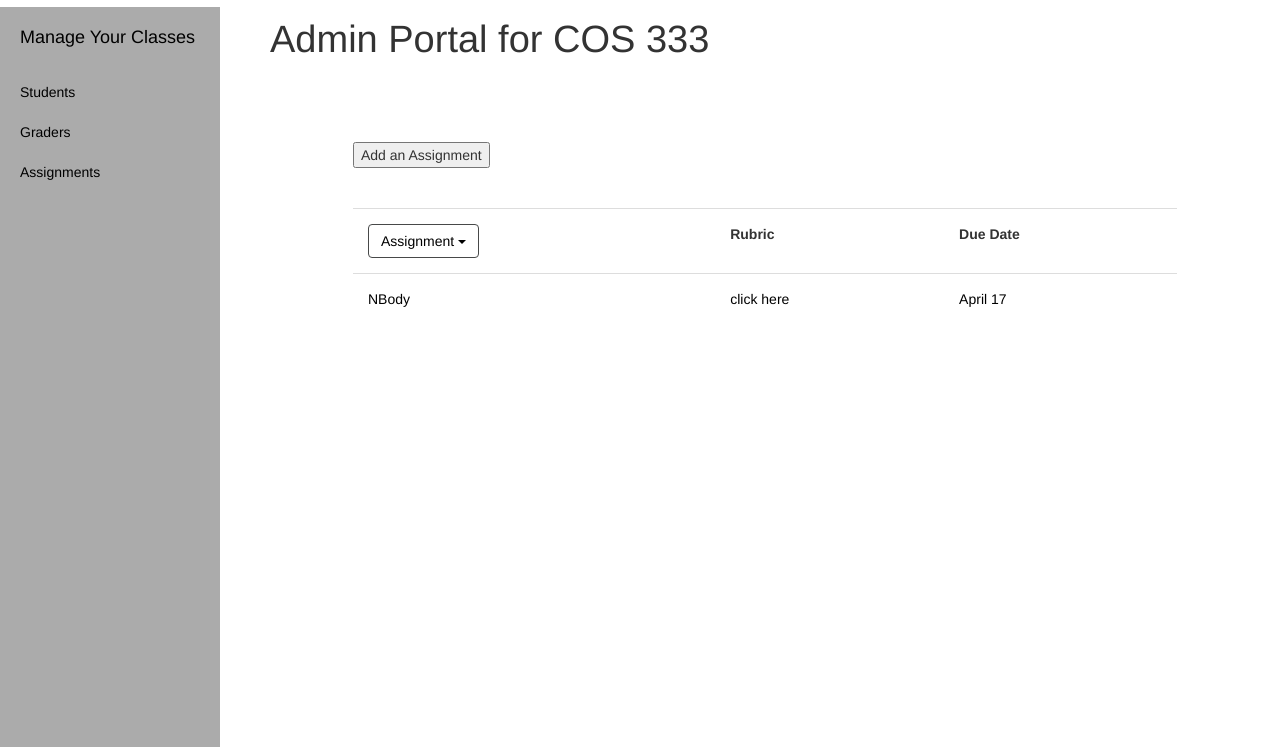
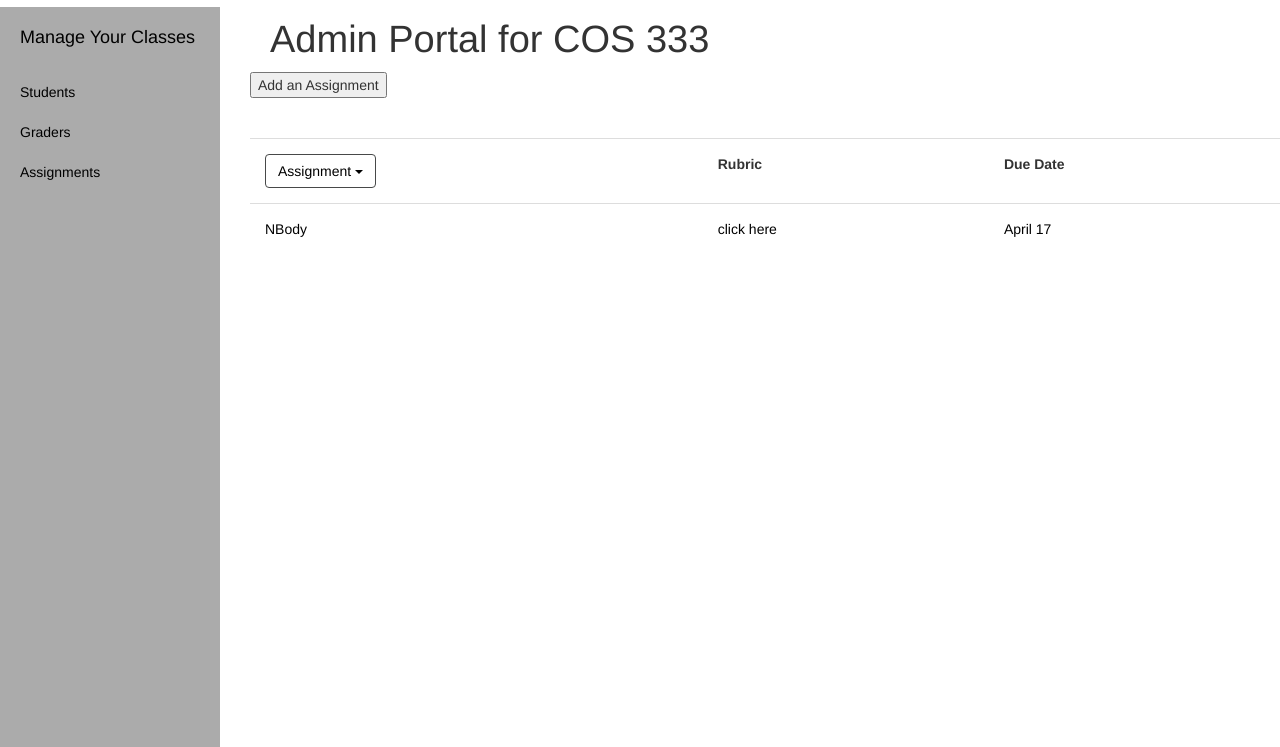
Before and after one commit to gleichnitz/333, a Flask app: template templates/admin_admins.html in a window 1280 px wide. Shown: the part 53-800 px from the top of the page. Run offline with Flask 2, Linux system fonts and the light colour scheme; the template is opened without the code that fills it, so the values that code supplies are empty.

Commit message:
no margins

```diff
--- a/templates/admin_admins.html
+++ b/templates/admin_admins.html
@@ -2,7 +2,6 @@
 
 {% block content %}
   {{super()}}
-    <div style="margin: 5em 10%;">
   <div class="btn-custom" > <button type="button">Add an Assignment</button> </div>
     <table class="table table-hover" style="background-color: transparent; margin-top: 40px;">
       <tr>
--- a/templates/admin_graders.html
+++ b/templates/admin_graders.html
@@ -2,7 +2,6 @@
 
 {% block content %}
     {{super()}}
-    <div style="margin: 5em 10%;">
   <div class="btn-custom"> <button type="button">Add a Grader</button> </div>
     <table class="table table-hover" style="background-color: transparent; margin-top: 40px;">
       <tr>
```
